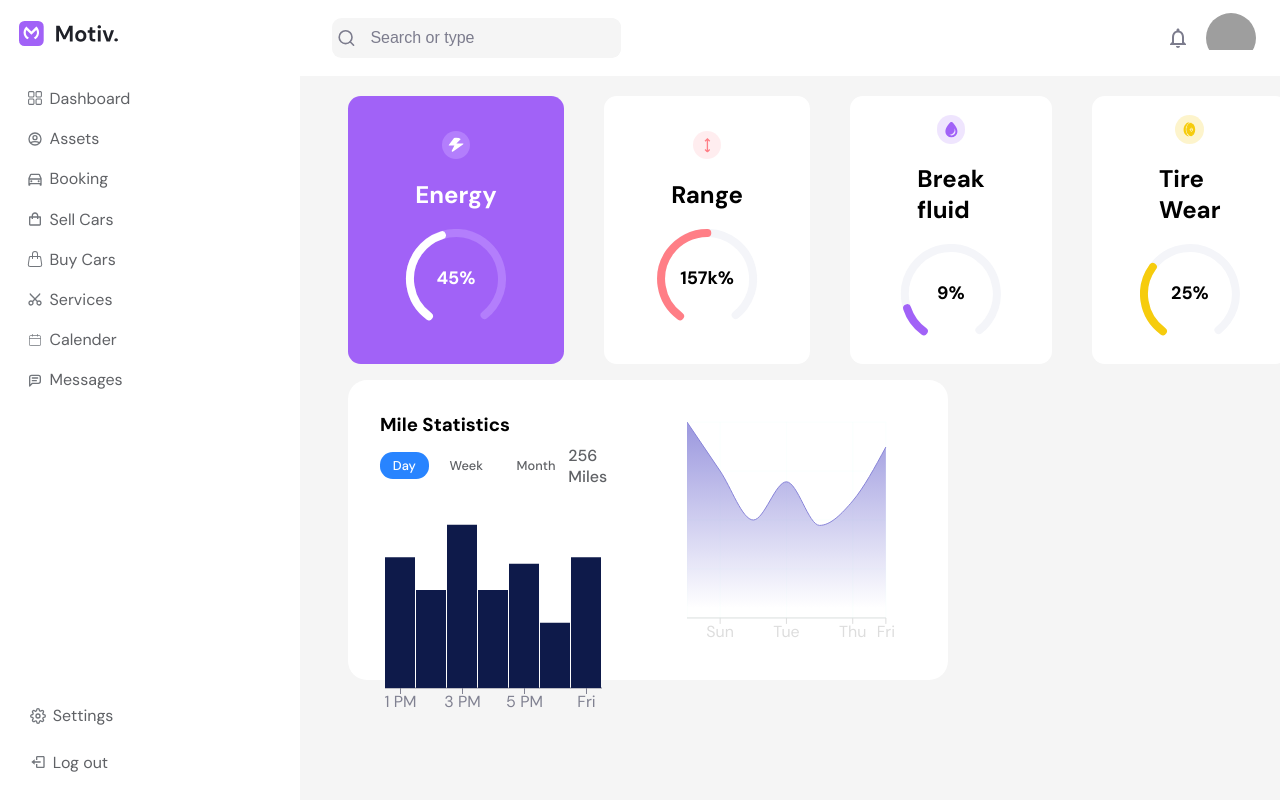
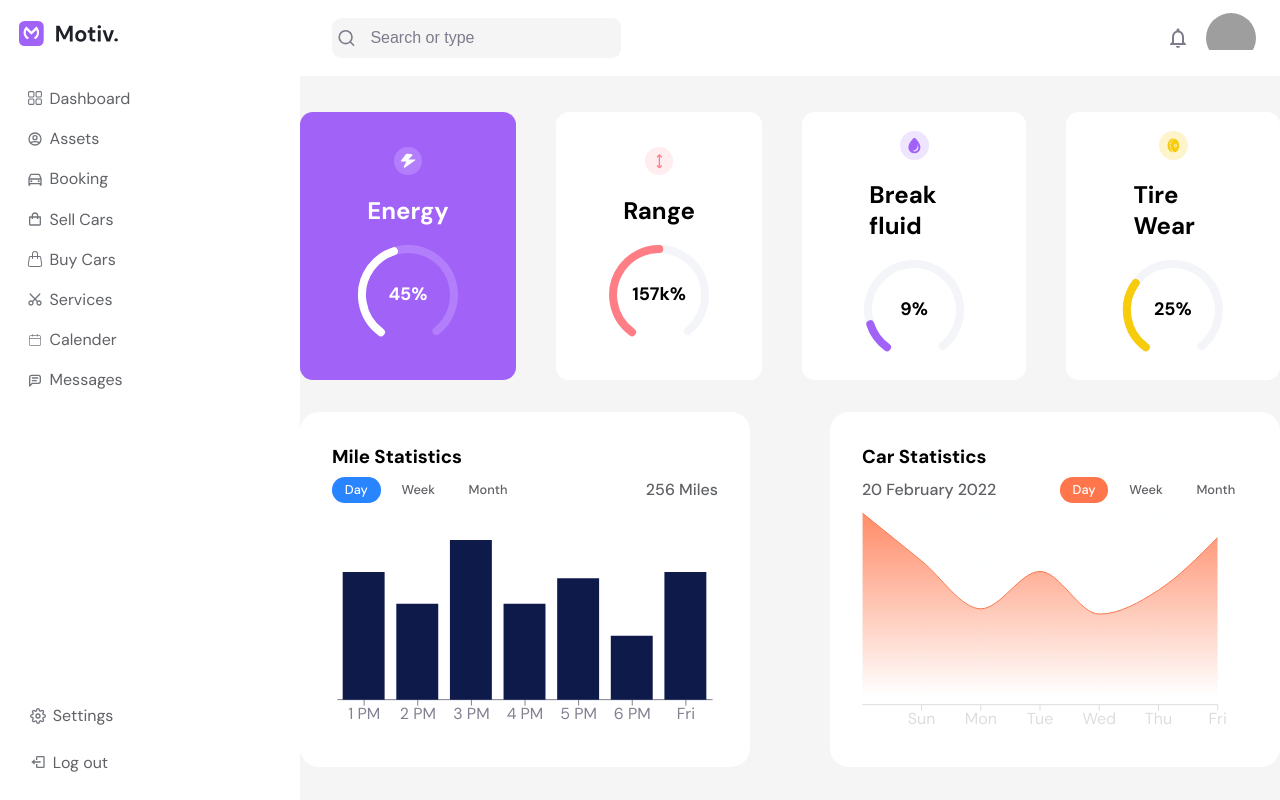
Before and after one commit to sara2lbadry/car-dashboard, a React (Create React App) app: page / in a window 1280 px wide. Built offline with nearby package versions, Linux system fonts and the light colour scheme; grey boxes are pictures that could not be loaded.

Commit message:
charts style

```diff
--- a/src/index.css
+++ b/src/index.css
@@ -17,7 +17,7 @@ body {
 
 .container {
   margin: 0 auto;
-  /* max-width: 1380px; */
+  max-width: 1280px;
 }
 
 img {
--- a/src/pages/Dashboard/Dashboard.jsx
+++ b/src/pages/Dashboard/Dashboard.jsx
@@ -6,14 +6,17 @@ import { ImDroplet } from "react-icons/im";
 import { GiStoneWheel } from "react-icons/gi";
 import { CircularProgressbar, buildStyles } from "react-circular-progressbar";
 import "react-circular-progressbar/dist/styles.css";
-import {  Bar, BarChart, CartesianGrid, ResponsiveContainer, Tooltip, XAxis } from "recharts";
+import {
+  Bar,
+  BarChart,
+  CartesianGrid,
+  ResponsiveContainer,
+  Tooltip,
+  XAxis,
+} from "recharts";
 import data from "../../data";
-import {
-  AreaChart,
-  Area,
-} from "recharts";
-import {carStatics} from "../../data"
-
+import { AreaChart, Area } from "recharts";
+import { carStatics } from "../../data";
 
 function Dashboard() {
   const percentage = 35;
@@ -23,7 +26,7 @@ function Dashboard() {
 
   return (
     <section id="dashboard">
-      <div className="dashboard_conatiner">
+      <div className="dashboard_conatiner container">
         <div className="cards_container">
           <div className="card-1 card">
             <div className="card_text">
@@ -134,7 +137,7 @@ function Dashboard() {
           </div>
         </div>
         <div className="recharts_container">
-          <div>
+          <div className="chart_sec">
             <h3>Mile Statistics</h3>
             <div className="recharts_text">
               <div className="days">
@@ -142,26 +145,43 @@ function Dashboard() {
                 <span>Week</span>
                 <span>Month</span>
               </div>
-            <div className="miles"><span>256 Miles</span></div>
+              <div className="miles">
+                <span>256 Miles</span>
               </div>
-          <ResponsiveContainer width="100%">
-            <BarChart data={data}>
+            </div>
+            <div className="chartContainer">
+              <ResponsiveContainer className="resChart">
+                <BarChart data={data} width={150} height={40}>
                   <XAxis dataKey="name" stroke="#808191" fill="#F4F5F9" />
-              <Bar dataKey="stats" fill="#0e1a4a" barSize={30} />
-              <Tooltip cursor={{fill: 'transparent'}}  />
+                  <Bar dataKey="stats" fill="#0e1a4a" />
+                  <Tooltip cursor={{ fill: "transparent" }} />
                 </BarChart>
               </ResponsiveContainer>
             </div>
+          </div>
 
-          <ResponsiveContainer width="100%">
+          <div className="chart_sec">
+          <h3>Car Statistics</h3>
+            <div className="recharts_text">
+              <div className="miles">
+                <span>20 February 2022</span>
+              </div>
+              <div className="days">
+                <span style={{backgroundColor: "#FF764C"}}>Day</span>
+                <span>Week</span>
+                <span>Month</span>
+              </div>
+            </div>
+            <div className="chartContainer">
+              <ResponsiveContainer className="resChart" width="100%">
                 <AreaChart
                   data={carStatics}
                   margin={{ top: 10, right: 30, left: 0, bottom: 0 }}
                 >
                   <defs>
                     <linearGradient id="colorUv" x1="0" y1="0" x2="0" y2="1">
-            <stop offset="5%" stopColor="#8884d8" stopOpacity={0.8} />
-            <stop offset="95%" stopColor="#8884d8" stopOpacity={0} />
+                      <stop offset="5%" stopColor="#FF764C" stopOpacity={0.8} />
+                      <stop offset="95%" stopColor="#FF764C" stopOpacity={0} />
                     </linearGradient>
                     <linearGradient id="colorPv" x1="0" y1="0" x2="0" y2="1">
                       <stop offset="5%" stopColor="#82ca9d" stopOpacity={0.8} />
@@ -175,7 +195,7 @@ function Dashboard() {
                   <Area
                     type="monotone"
                     dataKey="week"
-          stroke="#8884d8"
+                    stroke="#FF764C"
                     fillOpacity={1}
                     fill="url(#colorUv)"
                   />
@@ -190,6 +210,8 @@ function Dashboard() {
               </ResponsiveContainer>
             </div>
           </div>
+        </div>
+      </div>
     </section>
   );
 }
--- a/src/pages/Dashboard/dashboard.css
+++ b/src/pages/Dashboard/dashboard.css
@@ -2,13 +2,17 @@
     position: fixed;
     top: 10%;
     left: 300px;
+    bottom: 0;
+    right: 0;
+    overflow-y: auto;
 }
 
 .cards_container {
     display: flex;
     gap: 2.5rem;
     justify-content: space-around;
-    margin: 1rem 3rem;
+    margin-top: 2rem;
+
 }
 
 .card {
@@ -73,15 +77,10 @@
 }
 
 .recharts_container {
-    width: 600px;
-    height: 300px;
-    margin-left: 3rem;
-    background-color: var(--color-white);
-    padding: 2rem;
-    border-radius: 1.2rem;
-    display: flex;
-    justify-content: space-between;
+    margin-top: 2rem;
     gap: 5rem;
+    display: grid;
+    grid-template-columns: 1fr 1fr;
 }
 
 .recharts_text {
@@ -111,3 +110,21 @@
 .miles {
     font-size: 1rem;
 }
+
+.chartContainer {
+    padding-top: 60%;
+    position: relative;
+}
+.resChart {
+    position: absolute;
+    top: 0;
+    right: 0;
+    bottom: 0;
+    left: 0;
+}
+
+.chart_sec {
+    border-radius: 1.2rem;
+    background-color: var(--color-white);
+    padding: 2rem;
+}
```
Lines whose indentation alone changed are shown as unchanged.
